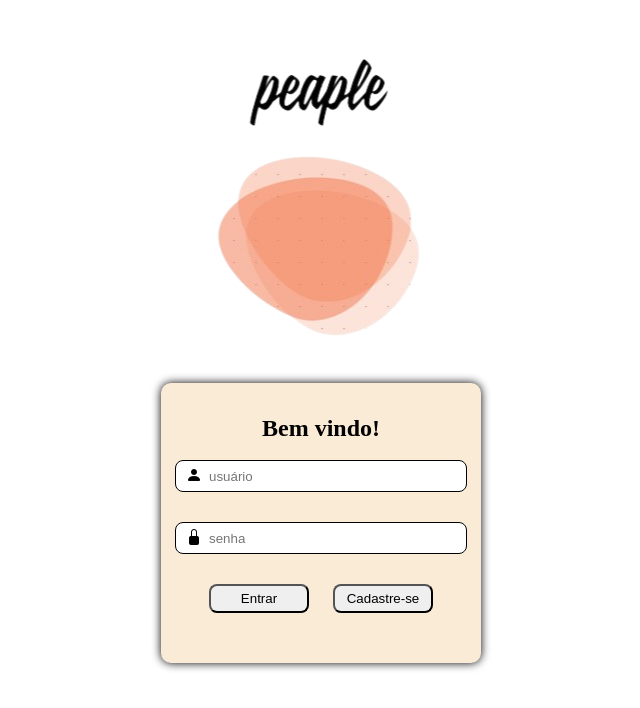
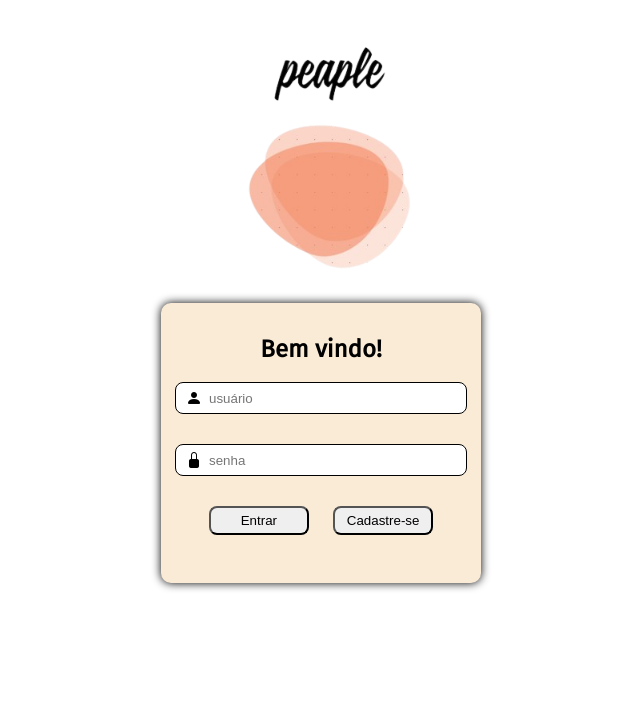
Before and after one commit to amaraleb/Rede-Social, a plain HTML site: page index.html in a window 1280 px wide. Shown: the whole page, without its empty margins (319-959 px from the left). Drawn offline with nearby package versions, Linux system fonts and the light colour scheme.

Commit message:
header css add

```diff
--- a/index.html
+++ b/index.html
@@ -6,6 +6,9 @@
     <meta name="viewport" content="width=device-width, initial-scale=1.0">
     <link rel="stylesheet" href="style/style.css">
     <script src="https://ajax.googleapis.com/ajax/libs/jquery/3.6.0/jquery.min.js"></script>
+    <link rel="preconnect" href="https://fonts.googleapis.com">
+    <link rel="preconnect" href="https://fonts.gstatic.com" crossorigin>
+    <link href="https://fonts.googleapis.com/css2?family=Fira+Sans&display=swap" rel="stylesheet">
     <link rel="stylesheet" href="https://cdn.jsdelivr.net/npm/bootstrap-icons@1.9.1/font/bootstrap-icons.css">
     <title>peaple</title>
 </head>
--- a/style/style.css
+++ b/style/style.css
@@ -5,12 +5,18 @@
 .body {
     width: 100%;
     background-color: #fff;
+    font-family: 'Fira Sans', sans-serif;
+}
+
+header {
+    display: flex;
+    justify-content: center;
 }
 
 #logo {
-    width: fit-content;
-    margin-left: 49%;
-    transform: translateX(-50%);
+    width: 300px;
+    /* margin-left: 49%; */
+    /* transform: translateX(-50%); */
 }
 
 .art {
```
